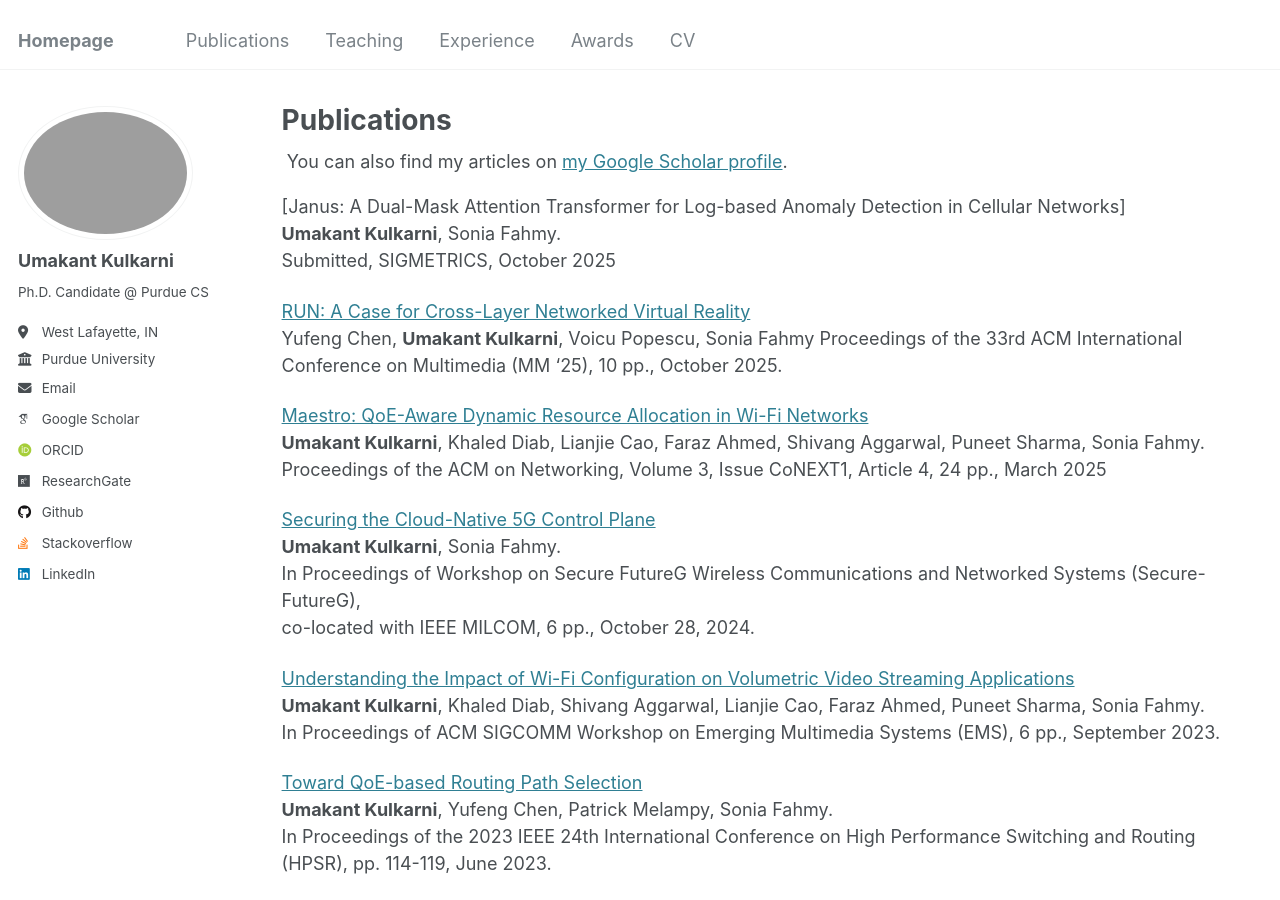
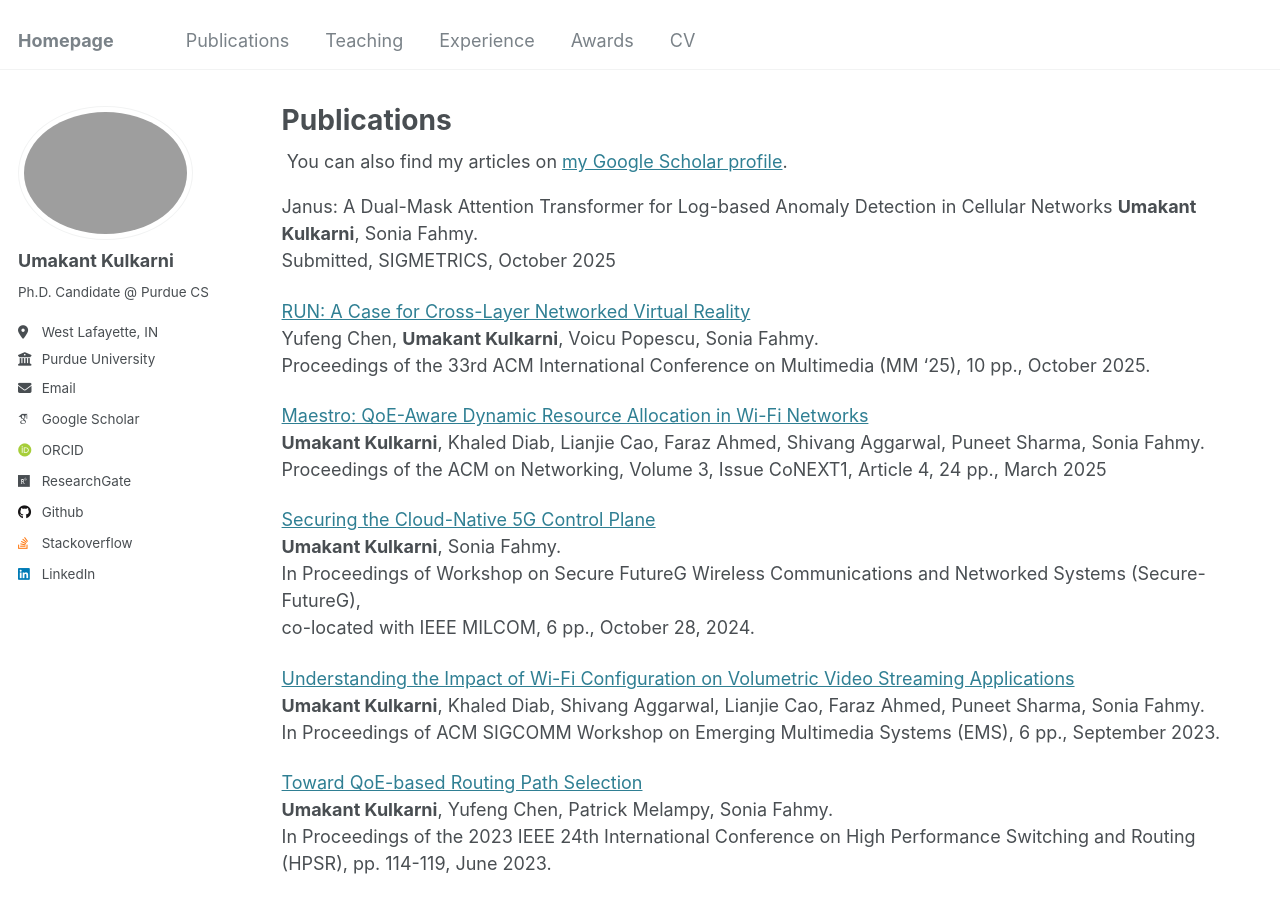
Before and after one commit to UmakantKulkarni/UmakantKulkarni.github.io, a Jekyll site: the page built from _pages/publications.md, in a window 1280 px wide and 900 px high. Built offline with Jekyll 4.4.1, drawn with Linux system fonts in a browser that asks for light colours; some web fonts are replaced; part of the change alters nothing that is shown.

```diff
--- a/_pages/publications.md
+++ b/_pages/publications.md
@@ -36,12 +36,12 @@ You can also find my articles on <a href="{{site.author.googlescholar}}">my Goog
 {% endif %}
 -->
 
-[Janus: A Dual-Mask Attention Transformer for Log-based Anomaly Detection in Cellular Networks]
+Janus: A Dual-Mask Attention Transformer for Log-based Anomaly Detection in Cellular Networks
 **Umakant Kulkarni**, Sonia Fahmy.
 Submitted, SIGMETRICS, October 2025
 
 [RUN: A Case for Cross-Layer Networked Virtual Reality](https://dl.acm.org/doi/10.1145/3746027.3754800)
-Yufeng Chen, **Umakant Kulkarni**, Voicu Popescu, Sonia Fahmy
+Yufeng Chen, **Umakant Kulkarni**, Voicu Popescu, Sonia Fahmy.
 Proceedings of the 33rd ACM International Conference on Multimedia (MM '25), 10 pp., October 2025.
 
 [Maestro: QoE-Aware Dynamic Resource Allocation in Wi-Fi Networks](https://dl.acm.org/doi/10.1145/3709371)
```
